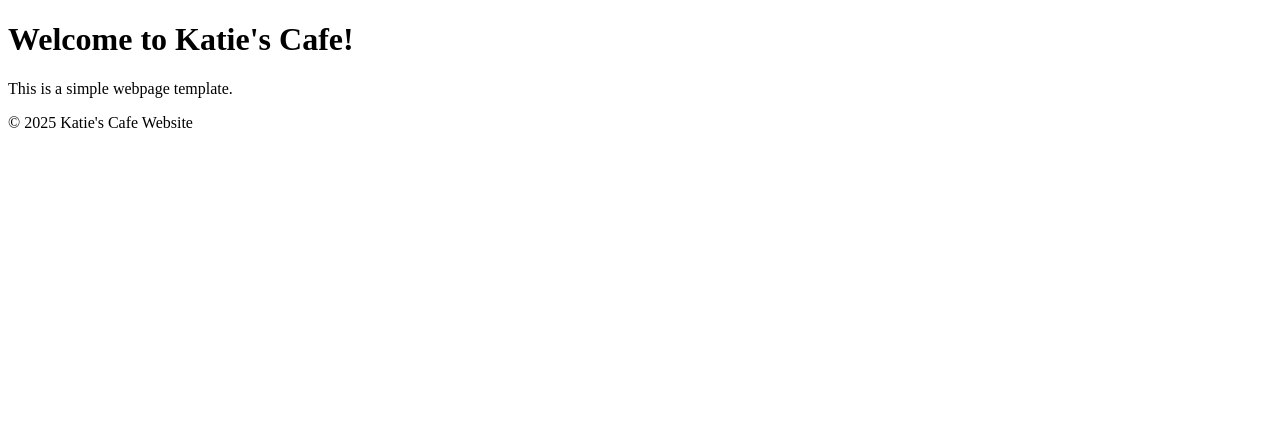
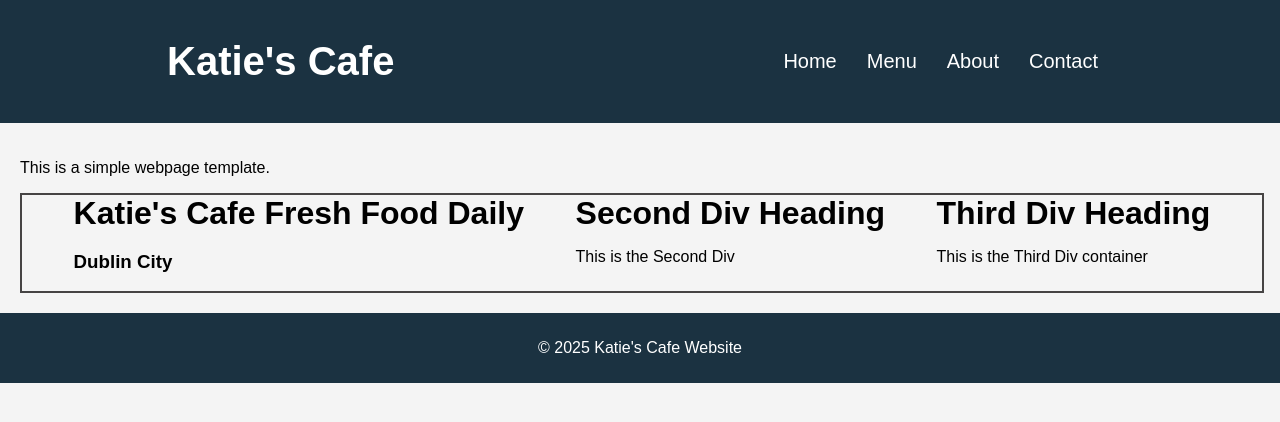
Before and after one commit to ItsKutoo/CafeProject, a plain HTML site: page index.html in a window 1280 px wide. Drawn offline with Linux system fonts and the light colour scheme.

Commit message:
edited the index and stylesheet

```diff
--- a/index.html
+++ b/index.html
@@ -1,21 +1,46 @@
+<!--Author: Katie-->
+<!--Description: Cafe Website-->
+<!--Author: Katie-->
 <!DOCTYPE html>
 <html lang="en">
 <head>
     <meta charset="UTF-8">
     <meta name="viewport" content="width=device-width, initial-scale=1.0">
     <title>Cafe Website</title>
-    <link rel="stylesheet" href="styles/style.css">
+    <link rel="stylesheet" href="styles.css">
 </head>
 <body>
     <header>
-        <h1>Welcome to Katie's Cafe!</h1>
+        <h1>Katie's Cafe</h1>
+        <nav>
+            <ul>
+                <li><a href="#">Home</a></li>
+                <li><a href="#">Menu</a></li>
+                <li><a href="#">About</a></li>
+                <li><a href="#">Contact</a></li>
+            </ul>
+        </nav>
     </header>
     <main>
         <p>This is a simple webpage template.</p>
+        <div class="container">
+            <div class="firstDiv">
+                <h1>Katie's Cafe Fresh Food Daily</h1>
+                <h3>Dublin City</h3>
+            </div>
+            <div class="secondDiv">
+                <h1>Second Div Heading</h1>
+                <p>This is the Second Div</p>
+            </div>
+            <div class="thirdDiv">
+                <h1>Third Div Heading</h1>
+                <p>This is the Third Div container</p>
+            </div>
+        </div>
     </main>
     <footer>
         <p>&copy; 2025 Katie's Cafe Website</p>
     </footer>
-    <script src="scripts/main.js"></script>
+    <script src="main.js"></script>
 </body>
 </html>
--- a/styles.css
+++ b/styles.css
@@ -5,10 +5,14 @@ body {
 }
 
 header {
-    background: #35424a;
+    height: 100%;
+    background: #1b3241;
     color: #ffffff;
     padding: 10px 0;
-    text-align: center;
+    display: flex;
+    justify-content: space-around;
+    align-items: center;
+    font-size: 20px;
 }
 
 h1 {
@@ -18,25 +22,43 @@ h1 {
 nav {
     margin: 20px 0;
 }
-
+nav ul {
+    display: flex;
+    list-style-type:none;
+}
 nav a {
     color: #ffffff;
     text-decoration: none;
-    margin: 0 15px;
+    padding: 0 15px;
 }
 
 nav a:hover {
-    text-decoration: underline;
+    background-color: #ffffff ;
+    padding: 10px;
+    border-radius: 5px;
+    color: #f2ae1a;
 }
 
 main {
     padding: 20px;
 }
 
+.container {
+    display: flex;
+    justify-content: space-evenly;
+    width: 100%;
+    height: 100%;
+    margin: auto;
+    border: 2px solid rgb(70, 68, 68);
+}
+.firstDiv {
+    flex-grow: ;
+}
+
 footer {
     text-align: center;
     padding: 10px 0;
-    background: #35424a;
+    background: #1b3241;
     color: #ffffff;
     position: relative;
     bottom: 0;
```
